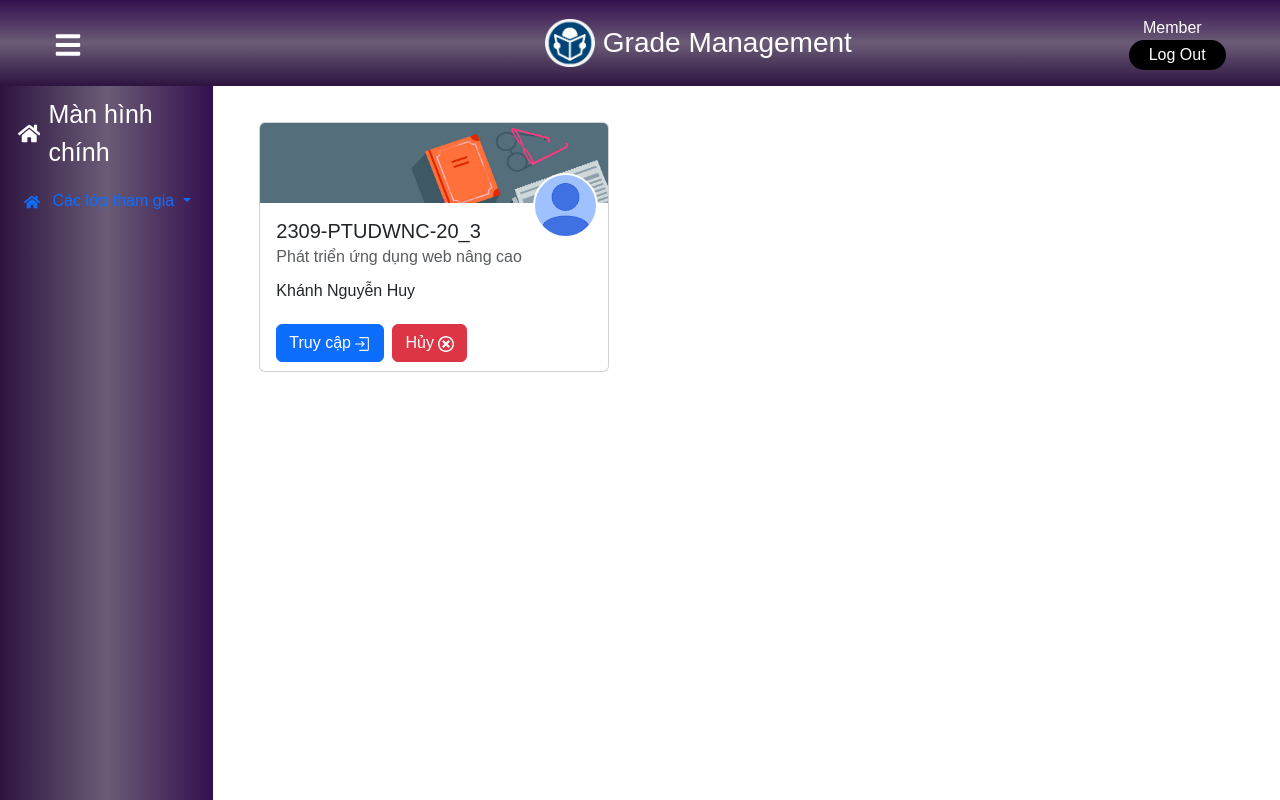
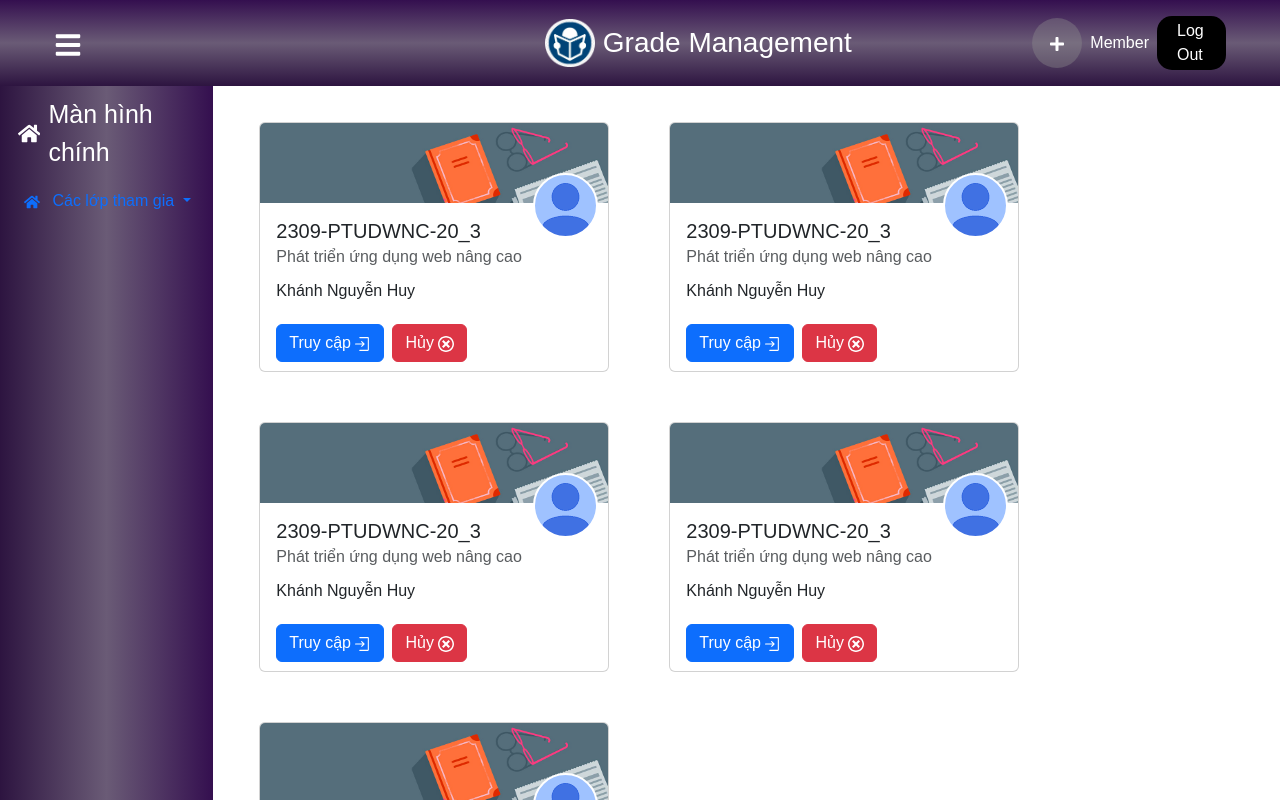
Before and after one commit to Cuongparish/Finalproject-webnc, a React (Create React App) app in the folder front-end/: page /home in a window 1280 px wide. Shown: the top 800 px of the page. Built offline with nearby package versions, Linux system fonts and the light colour scheme; no server answers; sample sign-in values are in the browser's storage; a web font is replaced by a local one.

Commit message:
update Home, Signup view

```diff
--- a/front-end/src/App.css
+++ b/front-end/src/App.css
@@ -135,3 +135,56 @@
   border: 2px solid #ffffff;
   border-radius: 50%;
 }
+
+#dropdown-split-basic {
+  width: 50px;
+  height: 50px;
+  border-radius: 50%;
+  background: #9191915e;
+  border:none;
+  position: 0.5s;
+}
+
+#dropdown-split-basic:hover {
+  background: rgba(222, 222, 222, 0.678);
+  border:none;
+  position: 0.5s;
+}
+
+#dropdown-split-basic::after {
+  display: none !important;
+}
+
+#dropdown-split-basic svg {
+  color: #ffffff;
+
+}
+
+.tab-menu > ul, .tab-menu > ul > li > .nav-link {
+  color: #3f3f3f;
+  font-weight: bold;
+  background: none;
+  border: none;
+}
+
+.tab-menu > ul > li.nav-item:hover{
+  background-color: #70707064;
+  border-radius: 0;
+}
+
+.tab-menu > ul > li.nav-item:hover > .nav-link {
+  color: #000000;
+}
+
+.tab-menu > ul > li > .nav-link.active {
+  color: rgb(0,123,131);
+  background: none;
+  border-bottom: 4px solid rgb(0,123,131);
+}
+
+.tab-menu > ul > li > .nav-link.active:hover {
+  color: rgb(0,123,131);
+  background: none;
+  border-radius: 0;
+  background-color: rgb(228,247,251);
+}
--- /dev/null
+++ b/front-end/src/components/ClassRoom.js
@@ -0,0 +1,27 @@
+import React from "react";
+import { Card, Button } from "react-bootstrap";
+import { RxEnter } from "react-icons/rx";
+import { ImCancelCircle } from "react-icons/im";
+import "../App.css";
+
+const ClassRoom = () => {
+  return (
+    <>
+      <Card className="class-item">
+          <Card.Img variant="top"
+              src={process.env.PUBLIC_URL + '/Images/class_bg.png'}
+              height={80}
+          />
+          <Card.Body>
+              <Card.Title>2309-PTUDWNC-20_3</Card.Title>
+              <Card.Subtitle className="mb-2 text-muted">Phát triển ứng dụng web nâng cao</Card.Subtitle>
+              <Card.Text>Khánh Nguyễn Huy</Card.Text>
+              <Button href="/detail-class" variant="primary">Truy cập <RxEnter /></Button>
+              <Button variant="danger" className='mx-2'>Hủy <ImCancelCircle /></Button>
+          </Card.Body>
+      </Card>
+    </>
+  );
+};
+
+export default ClassRoom;
--- a/front-end/src/views/Home.js
+++ b/front-end/src/views/Home.js
@@ -1,13 +1,18 @@
-import '../App.css';
-import React from 'react';
-import { Row, Col, Image, Nav, NavDropdown, Card, Button } from 'react-bootstrap';
-import { FaBars, FaHome } from "react-icons/fa";
-import { RxEnter } from "react-icons/rx";
-import { ImCancelCircle } from "react-icons/im";
-import AuthService from "../service/auth.service";
+import { React, useState } from 'react';
+import { Row, Col, Image, Nav, NavDropdown, Dropdown, Modal, Button, Form } from 'react-bootstrap';
+import { FaBars, FaHome, FaPlus } from "react-icons/fa";
+import ClassRoom from '../components/ClassRoom';
+// import AuthService from "../service/auth.service";
 import '../App.css';
 
 const Home = () => {
+    const [join_show, setJoinShow] = useState(false);
+    const handleJoinClose = () => setJoinShow(false);
+    const handleJoinShow = () => setJoinShow(true);
+
+    const [create_show, setCreateShow] = useState(false);
+    const handleCreateClose = () => setCreateShow(false);
+    const handleCreateShow = () => setCreateShow(true);
 
     return (
         <>
@@ -23,9 +28,21 @@ const Home = () => {
                     />
                     <h3 className='mb-0'>Grade Management</h3>
                 </Col>
-                <Col xs md={{ span: 2, offset: 1 }} className='text-end'>
-                    <a href='/' className='mx-4 btn-member'>Member</a>
-                    <a href='/logout' className='button btn-logout' onClick={AuthService.logout}>Log Out</a>
+                <Col xs md={{ span: 2, offset: 1 }} className='d-flex justify-content-end align-items-center'>
+                    <Dropdown as={Col}>
+                        <Dropdown.Toggle split id="dropdown-split-basic">
+                            <FaPlus />
+                        </Dropdown.Toggle>
+
+                        <Dropdown.Menu>
+                            <Dropdown.Item onClick={handleJoinShow} >Tham gia lớp học</Dropdown.Item>
+                            <Dropdown.Item onClick={handleCreateShow}>Tạo lớp học</Dropdown.Item>
+                        </Dropdown.Menu>
+                    </Dropdown>
+
+                    <a href='/' className='mx-2 btn-member'>Member</a>
+                    <a href='/logout' className='button btn-logout'>Log Out</a>
+                    {/* <a href='/logout' className='button btn-logout' onClick={AuthService.logout}>Log Out</a> */}
                 </Col>
             </Row>
 
@@ -48,21 +65,74 @@ const Home = () => {
                 </Col>
 
                 <Col as={Row} md={10} className='d-flex g-0 p-3 right-content'>
-                    <Card className="class-item">
-                        <Card.Img variant="top"
-                            src={process.env.PUBLIC_URL + '/Images/class_bg.png'}
-                            height={80}
-                        />
-                        <Card.Body>
-                            <Card.Title>2309-PTUDWNC-20_3</Card.Title>
-                            <Card.Subtitle className="mb-2 text-muted">Phát triển ứng dụng web nâng cao</Card.Subtitle>
-                            <Card.Text>Khánh Nguyễn Huy</Card.Text>
-                            <Button variant="primary">Truy cập <RxEnter /></Button>
-                            <Button variant="danger" className='mx-2'>Hủy <ImCancelCircle /></Button>
-                        </Card.Body>
-                    </Card>
+                    <ClassRoom />
+                    <ClassRoom />
+                    <ClassRoom />
+                    <ClassRoom />
+                    <ClassRoom />
                 </Col>
             </Row>
+
+            {/* Modal Join Class */}
+            <Modal show={join_show} onHide={handleJoinClose}>
+                <Modal.Header closeButton>
+                    <Modal.Title className='fw-bold'>Tham gia lớp học</Modal.Title>
+                </Modal.Header>
+                <Modal.Body>
+                    <Form>
+                        <Form.Group className="mb-3" controlId="name">
+                            <Form.Label className='mb-0' style={{ fontSize: '20px'}}>Mã lớp</Form.Label>
+                            <Form.Text className='mb-2' style={{ display: 'block' }} muted>
+                                Đề nghị giáo viên của bạn cung cấp mã lớp rồi nhập mã đó vào đây.
+                            </Form.Text>
+                            <Form.Control type="text"/>
+                        </Form.Group>
+                        <Form.Text className='mb-2' style={{ display: 'block' }} muted>
+                            <span className='fw-bold'>Cách đăng nhập bằng mã lớp học:</span>
+                                <ul>
+                                    <li>Sử dụng tài khoản được cấp phép</li>
+                                    <li>Sử dụng mã lớp học gồm 5-7 chữ cái hoặc số, không có dấu cách hoặc ký hiệu</li>
+                                </ul>
+                        </Form.Text>
+                        </Form>
+                </Modal.Body>
+                <Modal.Footer>
+                    <Button variant="primary" onClick={handleCreateClose}>
+                        Tham gia
+                    </Button>
+                </Modal.Footer>
+            </Modal>
+
+            {/* Modal Create Class */}
+            <Modal show={create_show} onHide={handleCreateClose}>
+                <Modal.Header closeButton>
+                    <Modal.Title className='fw-bold'>Tạo lớp học</Modal.Title>
+                </Modal.Header>
+                <Modal.Body>
+                    <Form>
+                        <Form.Group className="mb-3" controlId="name">
+                            <Form.Label>Tên lớp học (bắt buộc)</Form.Label>
+                            <Form.Control type="text"/>
+                        </Form.Group>
+                        <Form.Group className="mb-3" controlId="topic">
+                            <Form.Label>Chủ đề</Form.Label>
+                            <Form.Control type="text"/>
+                        </Form.Group>
+                        <Form.Group className="mb-3" controlId="room_name">
+                            <Form.Label>Phòng</Form.Label>
+                            <Form.Control type="text"/>
+                        </Form.Group>
+                    </Form>
+                </Modal.Body>
+                <Modal.Footer>
+                    <Button variant="secondary" onClick={handleJoinClose}>
+                        Hủy
+                    </Button>
+                    <Button variant="primary" onClick={handleJoinClose}>
+                        Tạo
+                    </Button>
+                </Modal.Footer>
+            </Modal>
         </>
     );
 }
--- a/front-end/src/views/Signup.js
+++ b/front-end/src/views/Signup.js
@@ -121,6 +121,7 @@ const Signup = () => {
                   >
                     <option>Male</option>
                     <option>Female</option>
+                    <option>Other</option>
                   </Form.Select>
                 </Form.Group>
               </Col>
```
